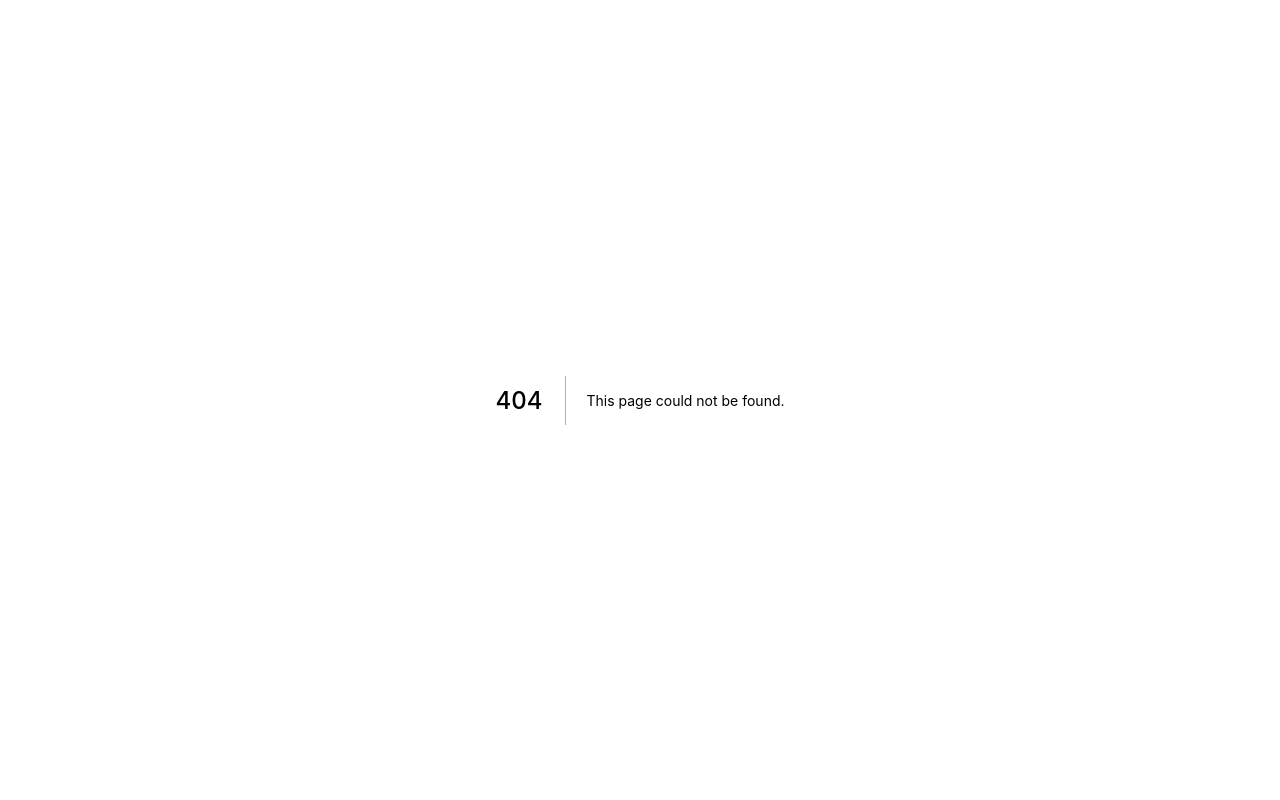
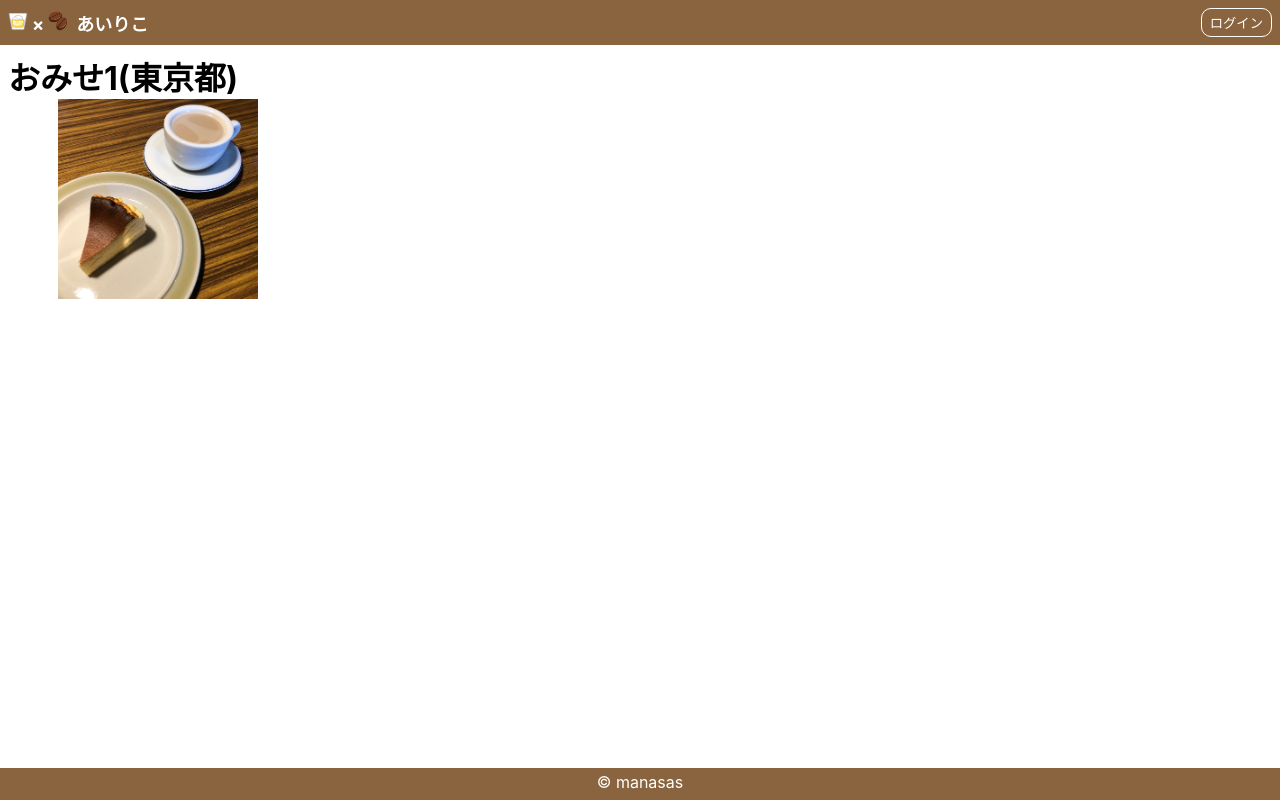
Before and after one commit to thetalemon/irish-coffee, a Next.js app: page /shop in a window 1280 px wide. Before the commit this address had no page. Built offline with nearby package versions, Linux system fonts and the light colour scheme; no server answers.

Commit message:
feat: new page base

```diff
--- /dev/null
+++ b/pages/shop.tsx
@@ -0,0 +1,55 @@
+import type { NextPage } from 'next'
+import Head from 'next/head'
+import { css } from "@emotion/react";
+import Header from '../components/header'
+import Footer from '../components/footer'
+import Image from 'next/image'
+import { Content } from '../types/contents'
+
+const main = css`
+  margin: 8px;
+  flex: 1;
+`
+
+const top = css`
+  display: flex;
+  flex-flow: column;
+  min-height: 100vh;
+`
+
+const image = css`
+  /* border-radius: 30px; */
+`
+
+const content: Content =
+  {
+    id: "1",
+    shopName: "おみせ1",
+    pref: "東京都",
+    imgSrc: "/1.jpeg",
+  }
+
+const Home: NextPage = () => {
+  return (
+    <div css={ top }>
+      <Head>
+        <title>あいりこ【アイリッシュコーヒー口コミサイト】</title>
+        <meta name="description" content="アイリッシュコーヒー口コミサイト: あいりこ" />
+        <link rel="icon" href="/favicon.ico" />
+      </Head>
+      <Header />
+
+      <main css={main}>
+        <h1>{content.shopName}({content.pref})</h1>
+        <Image css={image} src={content.imgSrc} alt={content.shopName} width="300" height="200" objectFit="contain" />
+
+
+        {/* <MainList contentList={contentList} /> */}
+      </main>
+
+      <Footer />
+    </div>
+  )
+}
+
+export default Home
```
Also changed, not shown: pages/post.tsx (added, +41 -0 lines).
